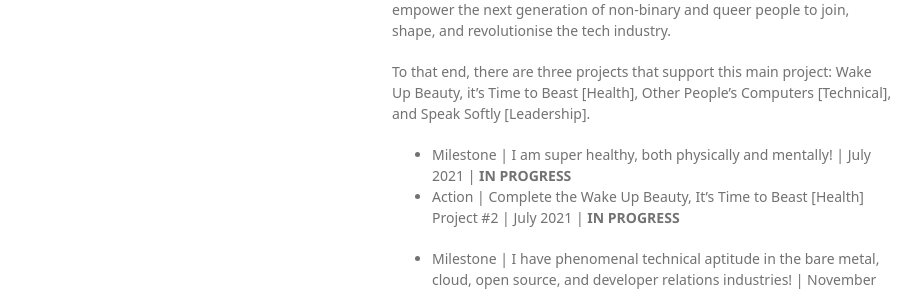
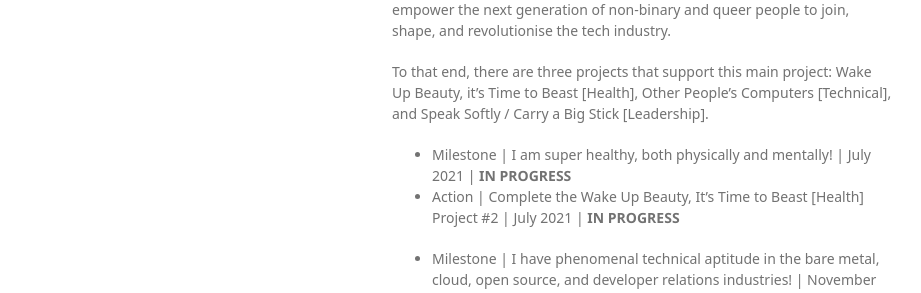
Before and after one commit to rainleander/rainleander.github.io, a Jekyll site: the page the-farmer-project.html, which Jekyll copies as it is, in a window 1280 px wide. Shown: the part 305-598 px from the top of the page, without its empty margins (178-1099 px from the left). Built offline with Jekyll 4.4.1, drawn with Linux system fonts in a browser that asks for light colours; some web fonts are replaced.

Commit message:
Update the-farmer-project.html

```diff
--- a/the-farmer-project.html
+++ b/the-farmer-project.html
@@ -30,7 +30,7 @@
 <p>Why Did The Farmer Receive An Award? Because they were out standing in their field.</p>
 <p>I will be OUTSTANDING in my fields.</p>
 <p>Someone you immediately think of when you need someone to give a keynote about open source or bare metal or cloud computing or developer relations or mental health. Or someone you absolutely swoon about when you find out they’re giving the keynote at a conference you’re attending. It’s not as much that I will be internet famous as I will inspire, encourage, and empower the next generation of non-binary and queer people to join, shape, and revolutionise the tech industry.</p>
-<p>To that end, there are three projects that support this main project: Wake Up Beauty, it’s Time to Beast [Health], Other People’s Computers [Technical], and Speak Softly [Leadership].</p>
+<p>To that end, there are three projects that support this main project: Wake Up Beauty, it’s Time to Beast [Health], Other People’s Computers [Technical], and Speak Softly / Carry a Big Stick [Leadership].</p>
         <p><ul><li>Milestone | I am super healthy, both physically and mentally! | July 2021 | <b>IN PROGRESS</b></li>
         <li>Action | Complete the Wake Up Beauty, It’s Time to Beast [Health] Project #2 | July 2021 | <b>IN PROGRESS</b></li></ul>
 
```
